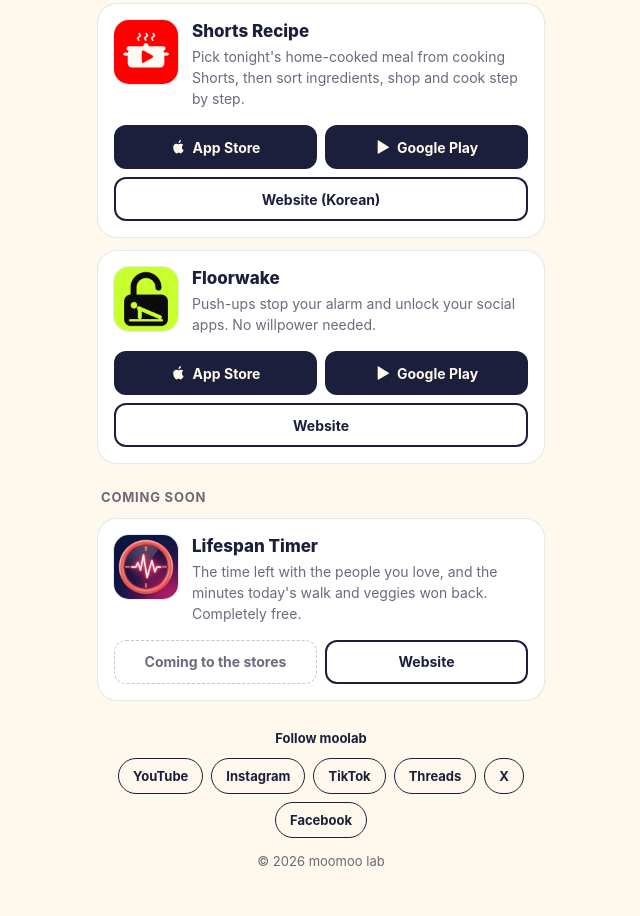
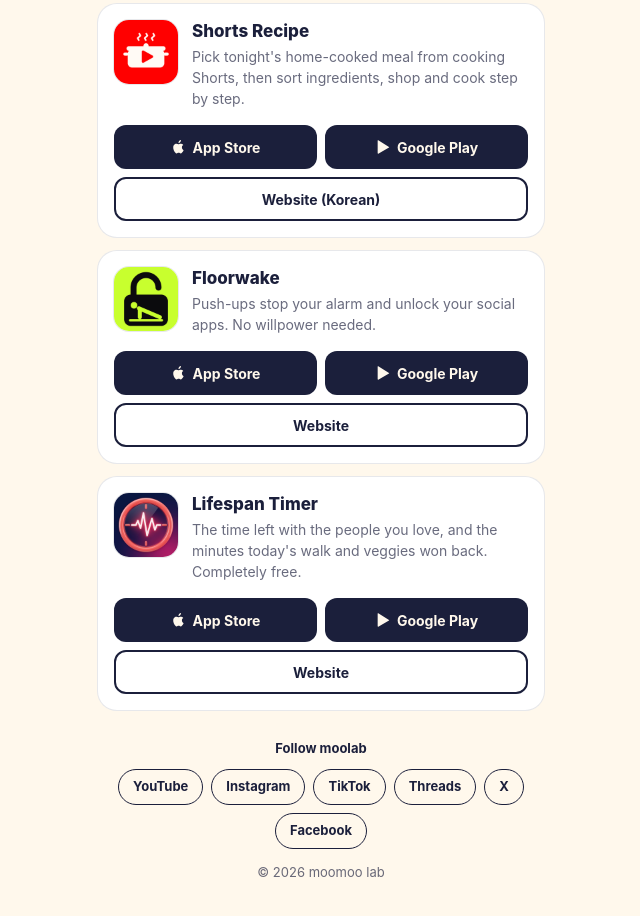
Before and after one commit to moon4754/moomoo-lab, a plain HTML site: page index.html in a window 1280 px wide. Shown: the part 772-1688 px from the top of the page, without its empty margins (319-959 px from the left). Drawn offline with Linux system fonts and the light colour scheme.

Commit message:
Lifespan Timer: move to available apps with store links
Co-Authored-By: Claude Opus 5.5 <noreply@anthropic.com>

```diff
--- a/index.html
+++ b/index.html
@@ -169,9 +169,6 @@ html[lang="en"] [data-en]{display:revert}
           <a class="btn web" href="https://pb.soloflux.net/floorwake/en/" data-en data-app="floorwake_web" rel="noopener">Website</a>
         </div>
       </li>
-    </ul>
-    <h2 style="margin-top:24px"><span data-ko>곧 나올 앱</span><span data-en>COMING SOON</span></h2>
-    <ul class="apps">
       <li class="card">
         <img class="icon" src="img/lt.png" width="64" height="64" alt="">
         <div>
@@ -179,7 +176,14 @@ html[lang="en"] [data-en]{display:revert}
           <p class="desc"><span data-ko>소중한 사람과 함께할 남은 시간. 오늘 걷고 채소를 먹은 만큼 늘어난 시간을 분 단위로. 완전 무료.</span><span data-en>The time left with the people you love, and the minutes today's walk and veggies won back. Completely free.</span></p>
         </div>
         <div class="btns">
-          <span class="btn soon"><span data-ko>스토어 출시 준비 중</span><span data-en>Coming to the stores</span></span>
+          <a class="btn store" href="https://apps.apple.com/app/id6839207995?ct=lt_lab_ko_web&amp;mt=8" data-store="ios" data-app="lifespan_timer" rel="noopener">
+            <svg viewBox="0 0 24 24" aria-hidden="true"><path d="M16.37 12.6c.03 2.9 2.55 3.87 2.58 3.88-.02.07-.4 1.38-1.33 2.73-.8 1.17-1.63 2.33-2.94 2.36-1.29.02-1.7-.77-3.17-.77s-1.93.75-3.15.79c-1.26.05-2.22-1.26-3.03-2.42-1.65-2.38-2.9-6.73-1.22-9.67.84-1.46 2.33-2.38 3.95-2.4 1.24-.03 2.4.83 3.16.83.75 0 2.17-1.03 3.66-.88.62.03 2.37.25 3.5 1.9-.09.06-2.09 1.22-2.06 3.65M14 4.6c.67-.81 1.12-1.94 1-3.06-.96.04-2.13.64-2.82 1.45-.62.71-1.16 1.86-1.01 2.96 1.07.08 2.16-.54 2.83-1.35"/></svg>
+            App Store
+          </a>
+          <a class="btn store" href="https://play.google.com/store/apps/details?id=com.mwkim.life_clock&amp;referrer=utm_source%3Dweb%26utm_medium%3Dweb%26utm_campaign%3Dlt_lab_ko_web" data-store="play" data-app="lifespan_timer_play" rel="noopener">
+            <svg viewBox="0 0 24 24" aria-hidden="true"><path d="M4 2.6v18.8c0 .5.5.8.9.6L21 12.9c.4-.2.4-.8 0-1L4.9 2c-.4-.2-.9.1-.9.6z"/></svg>
+            Google Play
+          </a>
           <a class="btn web" href="https://pb.soloflux.net/lifespan-timer/" data-ko data-app="lifespan_timer_web" rel="noopener">홈페이지</a>
           <a class="btn web" href="https://pb.soloflux.net/lifespan-timer/en/" data-en data-app="lifespan_timer_web" rel="noopener">Website</a>
         </div>
@@ -267,7 +271,7 @@ html[lang="en"] [data-en]{display:revert}
   }
   // store links: App Store ct/pt, Play referrer utm. The ?s= value is carried into the campaign name.
   var PT = "129006966"; // App Store Connect provider token (pt)
-  var APP_CODE = {social_timer:"st", cheonwon_hanggi:"gj", shortssekki:"ss", floorwake:"fw"};
+  var APP_CODE = {social_timer:"st", cheonwon_hanggi:"gj", shortssekki:"ss", floorwake:"fw", lifespan_timer:"lt"};
   function tag(a){
     try {
       var app = APP_CODE[(a.getAttribute("data-app") || "").replace(/_play$/, "")];
```
